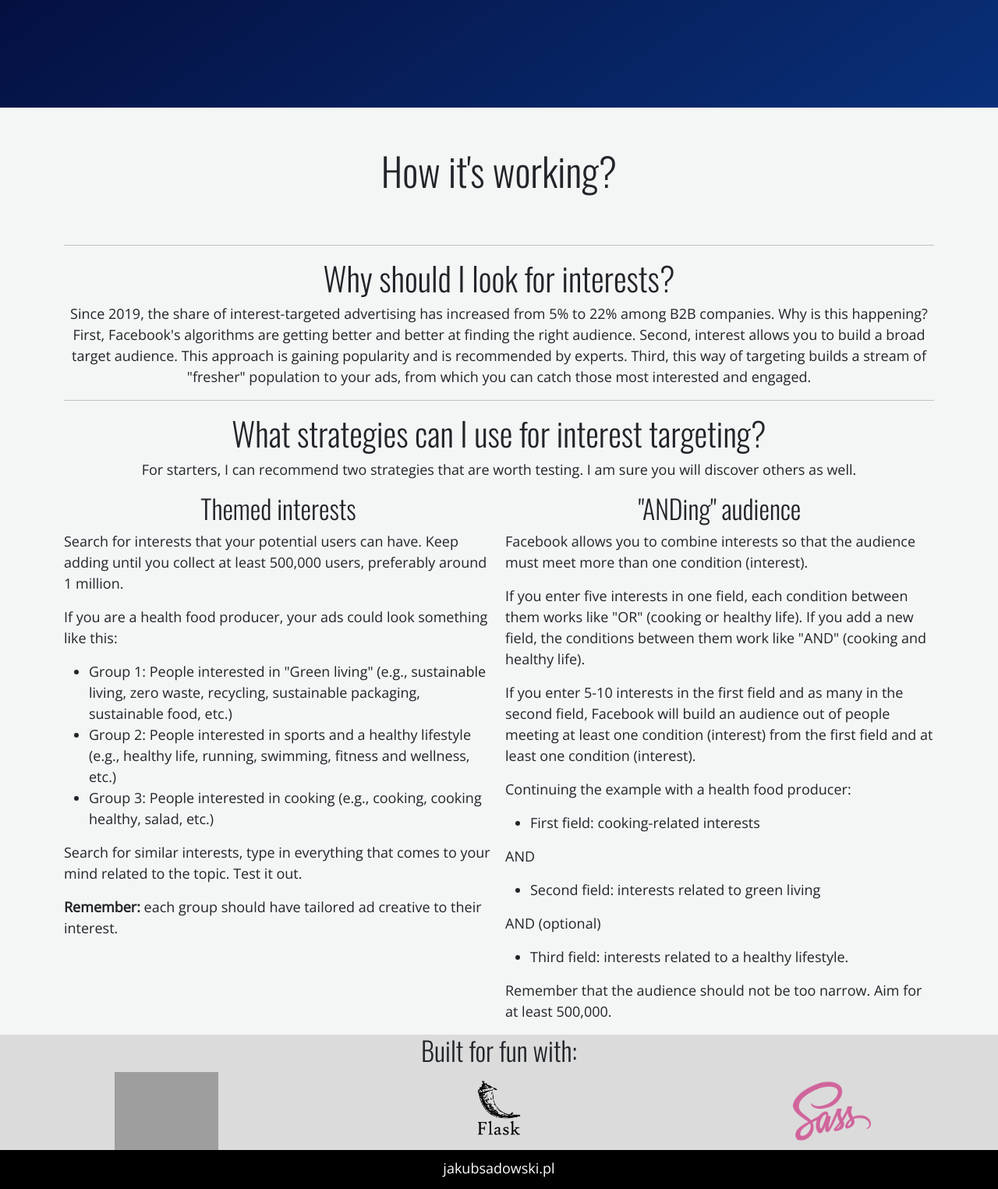
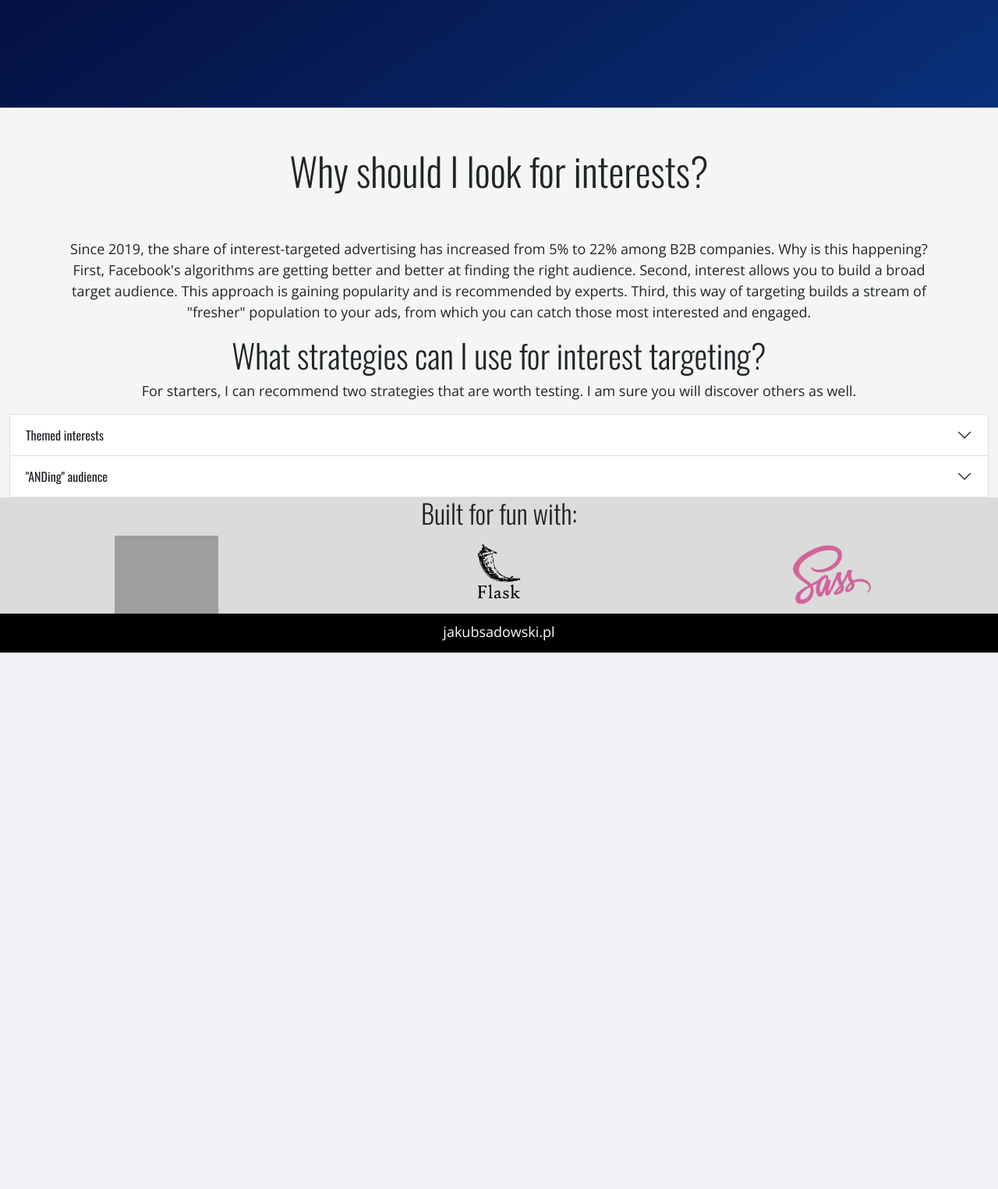
Before and after one commit to JakubSadowskiPL/InterestResearchTool, a Flask app: page / in a window 1280 px wide. Shown: the part 502-2027 px from the top of the page at 78% size. After the commit the page ends 1339 px from the top, so only its background shows below. Run offline with Flask 2, Linux system fonts and the light colour scheme; style sheets or scripts are compiled from the project's sources; grey boxes are pictures that could not be loaded.

Commit message:
strategy styling

```diff
--- a/static/css/app.sass
+++ b/static/css/app.sass
@@ -88,6 +88,8 @@ header nav li
 .hero-search__button
     color: $socondary-color
     background: $primary-button-background
+    // background: #093079
+    // box-shadow:  20px 20px 60px #082967, -20px -20px 60px #0a378b
 
 .hero-search__button:hover
     color: $socondary-color
@@ -98,7 +100,6 @@ header nav li
 .intro__headline
     padding: 50px
 
-
 // build with
 
 .build-with__images--img
--- a/templates/index.html
+++ b/templates/index.html
@@ -6,70 +6,98 @@
     <div class="row">
         <div class="col">
             <h2 class="text-center intro__headline">
-                How it's working?
+                Why should I look for interests?
             </h2>
-            <hr>
+            <p class="text-center">
+                Since 2019, the share of interest-targeted advertising has increased from 5% to 22% among B2B companies.
+                Why is this happening? First, Facebook's algorithms are getting better and better at finding the right
+                audience. Second, interest allows you to build a broad target audience. This approach is gaining
+                popularity and is recommended by experts. Third, this way of targeting builds a stream of "fresher"
+                population to your ads, from which you can catch those most interested and engaged.
+            </p>
         </div>
     </div>
 </section>
-<section class="container">
+<section class="container-fluid strategy">
     <div class="row">
         <div class="col">
-            <h3 class="text-center">
-                Why should I look for interests?
-            </h3>
-            <p class="text-center">
-                Since 2019, the share of interest-targeted advertising has increased from 5% to 22% among B2B companies. Why is this happening? First, Facebook's algorithms are getting better and better at finding the right audience. Second, interest allows you to build a broad target audience. This approach is gaining popularity and is recommended by experts. Third, this way of targeting builds a stream of "fresher" population to your ads, from which you can catch those most interested and engaged.
-            </p>
-            <hr>
             <h3 class="text-center">
                 What strategies can I use for interest targeting?
             </h3>
             <p class="text-center">
-                For starters, I can recommend two strategies that are worth testing. I am sure you will discover others as well.
+                For starters, I can recommend two strategies that are worth testing. I am sure you will discover others
+                as well.
             </p>
-            <div class="row g-3">
-                <div class="col-12 col-lg-6">
-                    <h4 class="text-center">
+        </div>
+    </div>
+    <div class="row">
+        <div class="col">
+            <div class="accordion" id="accordionExample">
+                <div class="accordion-item">
+                    <h2 class="accordion-header" id="headingOne">
+                        <button class="accordion-button collapsed strategy__button" type="button" data-bs-toggle="collapse"
+                            data-bs-target="#collapseOne" aria-expanded="false" aria-controls="collapseOne">
                             Themed interests
-                    </h4>
+                        </button>
+                    </h2>
+                    <div id="collapseOne" class="accordion-collapse collapse" aria-labelledby="headingOne"
+                        data-bs-parent="#accordionExample">
+                        <div class="accordion-body strategy__card">
                             <p>
-                        Search for interests that your potential users can have. Keep adding until you collect at least 500,000 users, preferably around 1 million.
+                                Search for interests that your potential users can have. Keep adding until you collect
+                                at least 500,000 users, preferably around 1 million.
                             </p>
                             <p>
                                 If you are a health food producer, your ads could look something like this:
                             </p>
                             <ul>
                                 <li>
-                            Group 1: People interested in "Green living" (e.g., sustainable living, zero waste, recycling, sustainable packaging, sustainable food, etc.)
+                                    Group 1: People interested in "Green living" (e.g., sustainable living, zero waste,
+                                    recycling, sustainable packaging, sustainable food, etc.)
                                 </li>
                                 <li>
-                            Group 2: People interested in sports and a healthy lifestyle (e.g., healthy life, running, swimming, fitness and wellness, etc.)
+                                    Group 2: People interested in sports and a healthy lifestyle (e.g., healthy life,
+                                    running, swimming, fitness and wellness, etc.)
                                 </li>
                                 <li>
                                     Group 3: People interested in cooking (e.g., cooking, cooking healthy, salad, etc.)
                                 </li>
                             </ul>
                             <p>
-                        Search for similar interests, type in everything that comes to your mind related to the topic. Test it out.
+                                Search for similar interests, type in everything that comes to your mind related to the
+                                topic. Test it out.
                             </p>
                             <p>
-                        <strong>Remember:</strong> each group should have tailored ad creative to their interest.
+                                <strong>Remember:</strong> each group should have tailored ad creative to their
+                                interest.
                             </p>
                         </div>
-                <div class="col-12 col-lg-6">
-                    <h4 class="text-center">
+                    </div>
+                </div>
+                <div class="accordion-item">
+                    <h2 class="accordion-header" id="headingTwo">
+                        <button class="accordion-button collapsed strategy__button" type="button" data-bs-toggle="collapse"
+                            data-bs-target="#collapseTwo" aria-expanded="false" aria-controls="collapseTwo">
                             "ANDing" audience
-                    </h4>
+                        </button>
+                    </h2>
+                    <div id="collapseTwo" class="accordion-collapse collapse" aria-labelledby="headingTwo"
+                        data-bs-parent="#accordionExample">
+                        <div class="accordion-body strategy__card">
                             <p>
-                        Facebook allows you to combine interests so that the audience must meet more than one condition (interest).
+                                Facebook allows you to combine interests so that the audience must meet more than one
+                                condition (interest).
                             </p>
                             <p>
-                        If you enter five interests in one field, each condition between them works like "OR" (cooking or healthy life).
-                        If you add a new field, the conditions between them work like "AND" (cooking and healthy life).
+                                If you enter five interests in one field, each condition between them works like "OR"
+                                (cooking or healthy life).
+                                If you add a new field, the conditions between them work like "AND" (cooking and healthy
+                                life).
                             </p>
                             <p>
-                        If you enter 5-10 interests in the first field and as many in the second field, Facebook will build an audience out of people meeting at least one condition (interest) from the first field and at least one condition (interest).
+                                If you enter 5-10 interests in the first field and as many in the second field, Facebook
+                                will build an audience out of people meeting at least one condition (interest) from the
+                                first field and at least one condition (interest).
                             </p>
                             <p>
                                 Continuing the example with a health food producer:
@@ -102,6 +130,8 @@
                     </div>
                 </div>
             </div>
+        </div>
+    </div>
 </section>
 
 {% include 'footer.html' %}
--- a/templates/resoults.html
+++ b/templates/resoults.html
@@ -51,7 +51,7 @@
                                             <li>{{item["path"][-2] }}</li>
                                             <li>{{item["path"][-1] }}</li>
                                         </ol>
-                                        </td>
+                                    </td>
                                 <tr>
                             {% endfor %}
                         </tbody>
```
Also changed, not shown: 1 other file. Lines whose indentation alone changed are shown as unchanged.
